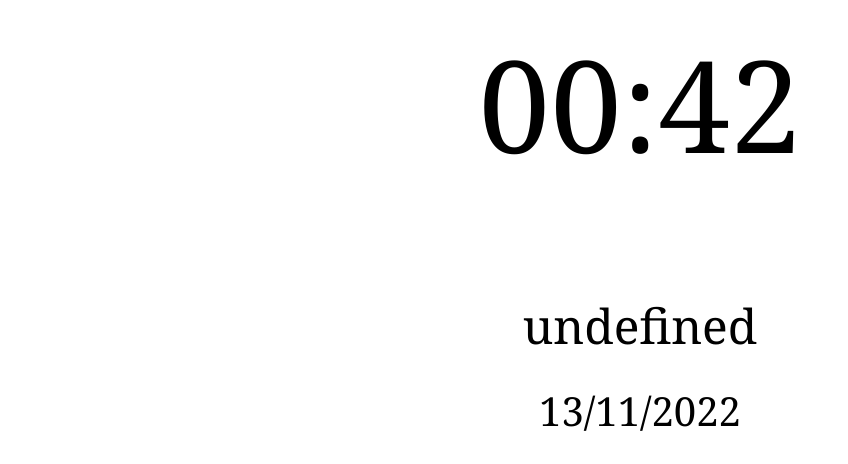
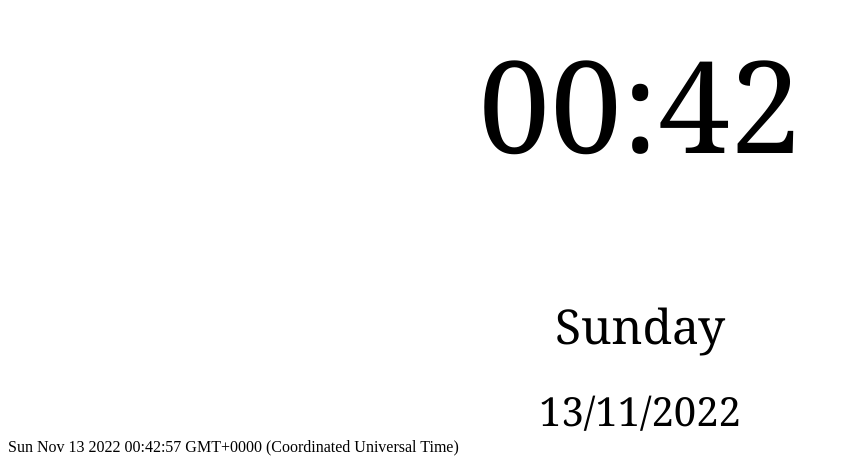
Before and after one commit to jinggg-y/kindle-clock, a plain HTML site: page index.html in a window 1280 px wide. Shown: the part 426-890 px from the top of the page, without its empty margins (0-848 px from the left). Drawn offline with Linux system fonts and the light colour scheme.

Commit message:
check tz

```diff
--- a/index.html
+++ b/index.html
@@ -9,6 +9,7 @@
         <div id = "clock"> </div>
         <div id = "day"> </div>
         <div id = "date"> </div>
+        <div id = "print"></div>
         <script src = "script.js"> </script>
 
     </body>
--- a/script.js
+++ b/script.js
@@ -1,8 +1,7 @@
 function Time(){
-    const days = ["Monday", "Tuesday", "Wednesday", "Thursday", "Friday", "Saturday", "Sunday"];
+    const days = ["Sunday", "Monday", "Tuesday", "Wednesday", "Thursday", "Friday", "Saturday"];
 
     var d = new Date();
-    d.toLocaleString('en', {timeZone: 'Australia/Brisbane'});
     var hour = d.getHours();
     var minute = d.getMinutes();
     var day = d.getDay();
@@ -12,13 +11,14 @@ function Time(){
 
     hour = update(hour);
     minute = update(minute);
-    day = days[day - 1];
+    day = days[day];
     month += 1;
 
     document.getElementById("clock").innerText = hour + ":" + minute
     document.getElementById("day").innerText = day;
     document.getElementById("date").innerText = date + "/" + month + "/" + year;
-     // Set Timer to 0.5 minute (30000 ms)
+    document.getElementById("print").innerText = d.toString();
+    // Set Timer to 0.5 minute (30000 ms)
     setTimeout(Time, 30000);
 }
 
```
